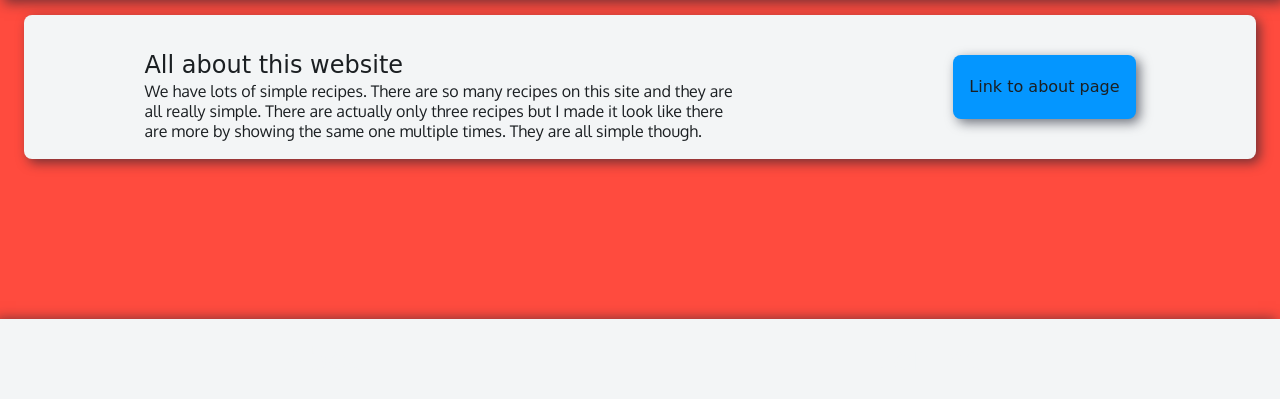
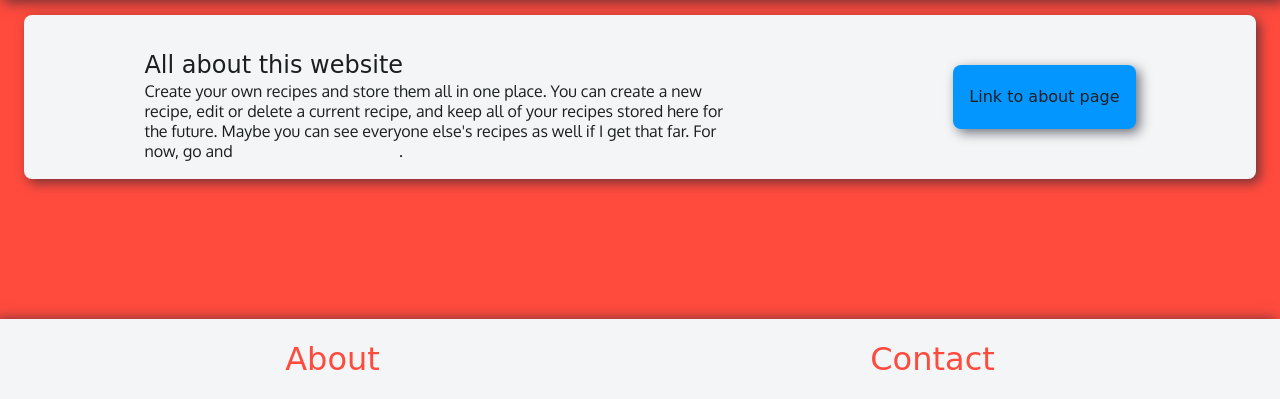
Before and after one commit to Deejpotter/web-dev-php-site, a PHP site: page / in a window 1280 px wide. Shown: the part 433-832 px from the top of the page. Run offline with PHP 8.4, Linux system fonts and the light colour scheme; some web fonts are replaced.

Commit message:
Made a few tweaks.

```diff
--- a/css/styles.css
+++ b/css/styles.css
@@ -380,6 +380,10 @@
     box-shadow: var(--dark-trans) -4px 0 12px;
 }
 
+footer a {
+    color: var(--main);
+}
+
 footer .container {
     align-items: center;
     justify-content: space-around;
--- a/index.php
+++ b/index.php
@@ -21,10 +21,10 @@
 
     <!-- Hero section -->
     <section class="hero shadow">
-        <img src="<?php echo $file_level; ?>images/blank-knife.jpg" alt="An empty table with a knife." />
+        <img src="<?php echo $file_level; ?>images\guinea-pig-242520_640.jpg" alt="A guinea pig." />
         <div class="container-center">
             <h1>Simple Recipes</h1>
-            <h2>Every recipe here is simple.</h2>
+            <h2>Create and view your recipes in one place.</h2>
             <a href="<?php echo $file_level; ?>accounts.php" class="link-button shadow">Join Up Here</a>
         </div>
     </section>
@@ -34,11 +34,10 @@
         <div class="container-col shadow border-radius">
             <div class="about-text">
                 <h2>All about this website</h2>
-                <p>We have lots of simple recipes. There are so many recipes on this site and they are all really
-                    simple.
-                    There are actually only three recipes but I made it look like there are more by showing the same
-                    one multiple times.
-                    They are all simple though.
+                <p>Create your own recipes and store them all in one place. You can create a new recipe, edit or delete
+                    a current recipe, and keep all of your recipes stored here for the future. Maybe you can see
+                    everyone else's recipes as well if I get that far. For now, go and <a
+                        href="<?php echo $file_level; ?>recipes/add.php">create some recipes</a>.
                 </p>
             </div>
             <div>
```
Also changed, not shown: recipes/add.php (+6 -3 lines).
